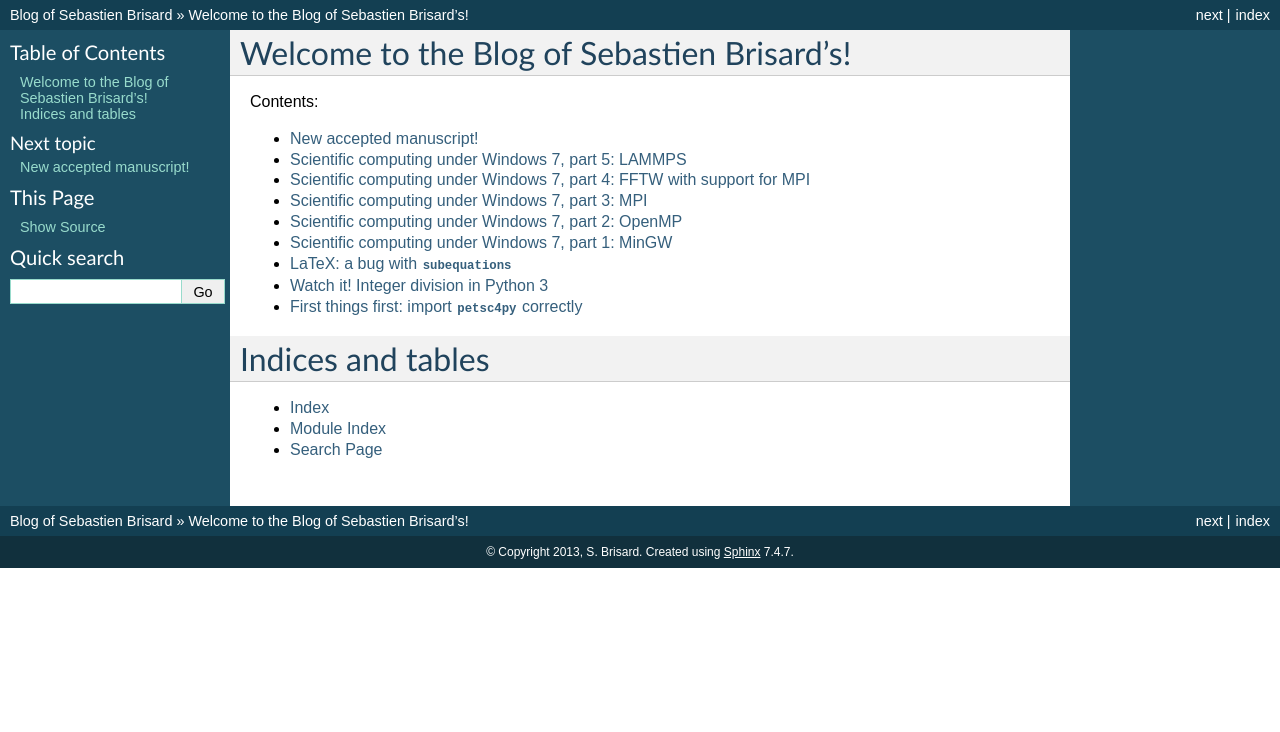
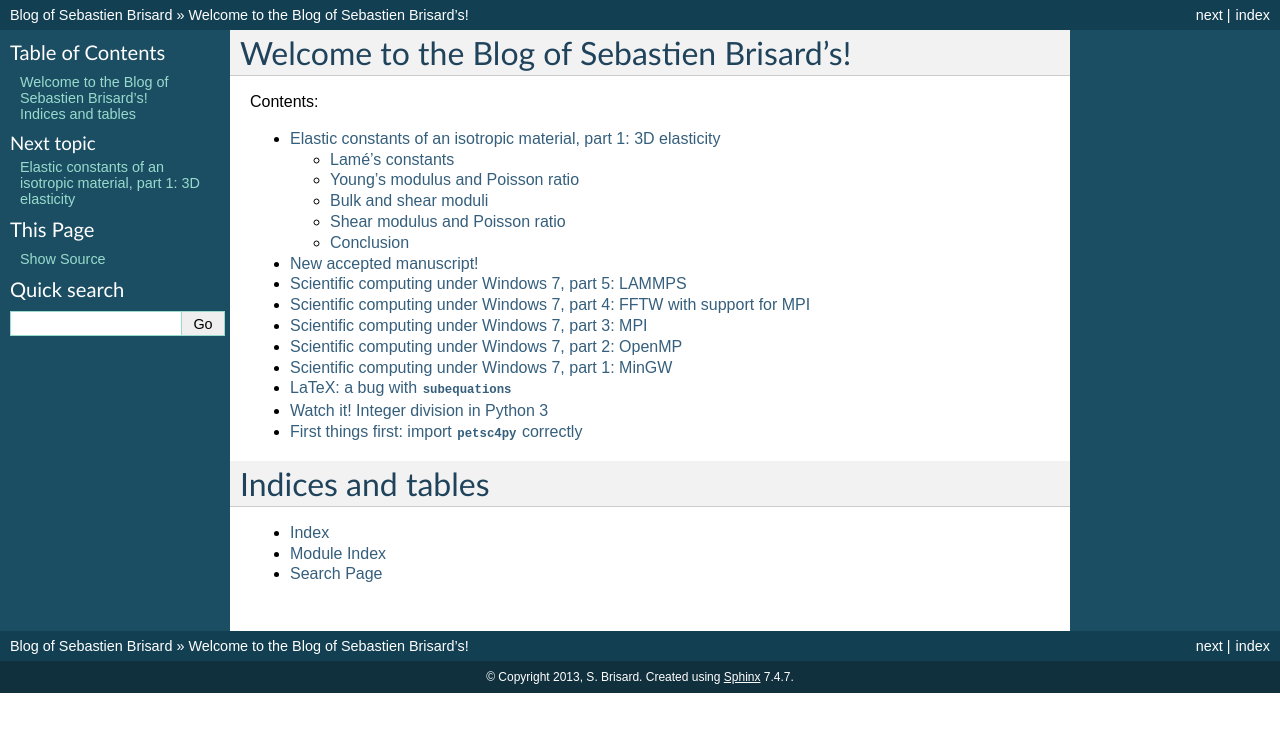
Before and after one commit to sbrisard/sbrisard.github.io, a Sphinx documentation site: the page built from source/index.rst, in a window 1280 px wide. Shown: the top 732 px of the page. Built offline with Sphinx 7.4.7, drawn with Linux system fonts in a browser that asks for light colours; formulas are drawn with MathJax 3; some of the changed lines change nothing that is shown.

Commit message:
New blog post 'Elastic constants of an isotropic material, part 1: 3D elasticity'.

```diff
--- /dev/null
+++ b/source/2013/12/elastic-constants-of-isotropic-material.rst
@@ -0,0 +1,104 @@
+*****************************************************************
+Elastic constants of an isotropic material, part 1: 3D elasticity
+*****************************************************************
+
+Among all classes of materials, the class of linearly elastic and isotropic materials is probably the simplest. Such materials are defined by two elastic constants: for example, Young's modulus E and Poisson's ratio ν. However, depending on the situation, this pair of constants might not be the most appropriate (meaning that they may not lead to the most compact expressions). Alternative sets of elastic constants are
+
+- Lamé's constants λ and μ,
+- bulk and shear moduli κ and μ,
+- shear modulus and Poisson ratio μ and ν.
+
+Each pair of constants is of course strictly equivalent to any other. I tend to work primarily with μ and ν, and always find myself looking for the expression of E, λ and κ as a function of μ and ν. In this series, we will derive these expressions, starting with 3D elasticity.
+
+Lamé's constants
+================
+
+The constitutive equation of a linearly elastic and isotropic material reads
+
+.. math:: \sigma_{ij} = \lambda\varepsilon_{kk}\delta_{ij} + 2\mu\varepsilon_{ij}
+   :label: 1
+
+where :math:`\sigma_{ij}` (resp. :math:`\varepsilon_{ij}`) denotes the stress (resp. strain) tensor, while λ (resp. μ) is Lamé's first (resp. second) constant; μ is also called the *shear modulus*. Eq. :eq:`1` is inverted so as to express the strain tensor as a function of the stress tensor. Taking :math:`i = j` and summing over repeated indices, we find
+
+.. math:: \sigma_{ii} = (3\lambda + 2\mu)\varepsilon_{kk},
+
+where it is recalled that :math:`\delta_{ii} = 3` (the dimension of the physical space). Plugging into Eq. :eq:`1`
+
+.. math:: \sigma_{ij} = \frac{\lambda}{3\lambda+2\mu}\sigma_{kk}\delta_{ij} + 2\mu\varepsilon_{ij}
+
+and finally
+
+.. math:: \varepsilon_{ij} = \frac{\sigma_{ij}}{2\mu} - \frac{\lambda}{2\mu(3\lambda+2\mu)}\sigma_{kk}\delta_{ij}.
+   :label: 2
+
+Young's modulus and Poisson ratio
+=================================
+
+We consider a uniaxial traction experiment, where the stress tensor reduces to :math:`\sigma\vec e_3\otimes\vec e_3` (:math:`\sigma` is the imposed uniaxial stress). Substitution in Eq. :eq:`2` leads to the following expression of the longitudinal strain
+
+.. math:: \varepsilon_{33} = \frac{\lambda+\mu}{\mu(3\lambda+2\mu)}\sigma.
+
+By definition, Young's modulus is the longitudinal stress to longitudinal strain ratio: :math:`E=\sigma/\varepsilon_{33}`, so that
+
+.. math:: E = \frac{\mu(3\lambda+2\mu)}{\lambda+\mu}.
+   :label: 3
+
+The expression of the transverse strains is again derived using Eq. :eq:`2`
+
+.. math:: \varepsilon_{11} = \varepsilon_{22} = -\frac{\lambda}{2\mu(3\lambda+2\mu)}
+
+and by definition, Poisson's ratio is the oposite of the transverse to longitudinal strain ratio
+
+.. math:: \nu = -\frac{\varepsilon_{11}}{\varepsilon_{33}} = -\frac{\varepsilon_{22}}{\varepsilon_{33}} = \frac{\lambda}{2(\lambda+\mu)}.
+   :label: 4
+
+Expressions :eq:`3` and :eq:`4` can be substituted in the constitutive equation :eq:`2`, leading to
+
+.. math:: \varepsilon_{ij} = \frac{1+\nu}E\sigma_{ij} - \frac\nu E\sigma_{kk}\delta_{ij}.
+   :label: 5
+
+Bulk and shear moduli
+=====================
+
+We now consider an isotropic compression experiment, where the stress tensor reduces to a hydrostatic pressure :math:`\sigma_{ij}=-p\delta_{ij}`. Using Eq. :eq:`1`, we find that the strain tensor is also isotropic
+
+.. math:: \varepsilon_{ij} = -\frac{p\delta_{ij}}{3\lambda+2\mu}.
+   :label: 6
+
+It is recalled that :math:`\varepsilon_\text v=\varepsilon_{kk} / 3` denotes the relative volume change of the material. Then, from Eq. :eq:`6`
+
+.. math:: \varepsilon_\text v = -\frac p\kappa_\text{3D},
+
+where :math:`\kappa_\text{3D}` denotes the bulk modulus, defined as follows
+
+.. math:: \kappa_\text{3D} = \lambda + \frac 23\mu.
+   :label: 7
+
+As we shall see in the **next instalment** of this series, the definition of the bulk modulus depends on the dimension of the physical space, hence the '3D' subscript. Using κ and μ as elastic constants, Eq. :eq:`1` reads
+
+.. math:: \sigma_{ij} = \kappa_\text{3D}\varepsilon_{kk}\delta_{ij}+2\mu\left(\varepsilon_{ij}-\frac{\varepsilon_{kk}}3\delta_{ij}\right)
+   :label: 8
+
+Shear modulus and Poisson ratio
+===============================
+
+I quite often use the shear modulus μ and Poisson ratio ν as the constants defining the elastic material. One of the reasons for this is the fact that the components of the fourth-rank Green operator for strains have the same expression in 3D and 2D (plane strain) elasticity when expressed as a function of μ and ν.
+
+In the present section, all other elastic constants are expressed as functions of these two constants. First, from Eq. :eq:`4`, it is readily found that
+
+.. math:: \lambda =  \frac{2\mu\nu}{1-2\nu}.
+   :label: 9
+
+Then, combining Eqs. :eq:`3` and :eq:`4`
+
+.. math:: E = 2\mu(1+\nu).
+   :label: 10
+
+Finally, from Eqs. :eq:`7` and :eq:`9`
+
+.. math:: \kappa_\text{3D} = \frac23\frac{1+\nu}{1-2\nu}\mu.
+   :label: 11
+
+Conclusion
+==========
+In this instalment, we have defined Lamé's first and second constants, Young's modulus, Poisson's ratio, as well as the (3D) bulk modulus. Expressions relating these various constants have also been derived. In the next instalment of this series, we will discuss the case of 2D (plane strain elasticity).
--- a/source/index.rst
+++ b/source/index.rst
@@ -11,6 +11,7 @@ Contents:
 .. toctree::
     :maxdepth: 2
 
+    2013/12/elastic-constants-of-isotropic-material
     2013/11/new-accepted-manuscript
     2013/10/scientific-computing-under-windows-7
     2013/09/scientific-computing-under-windows-7_29
```
